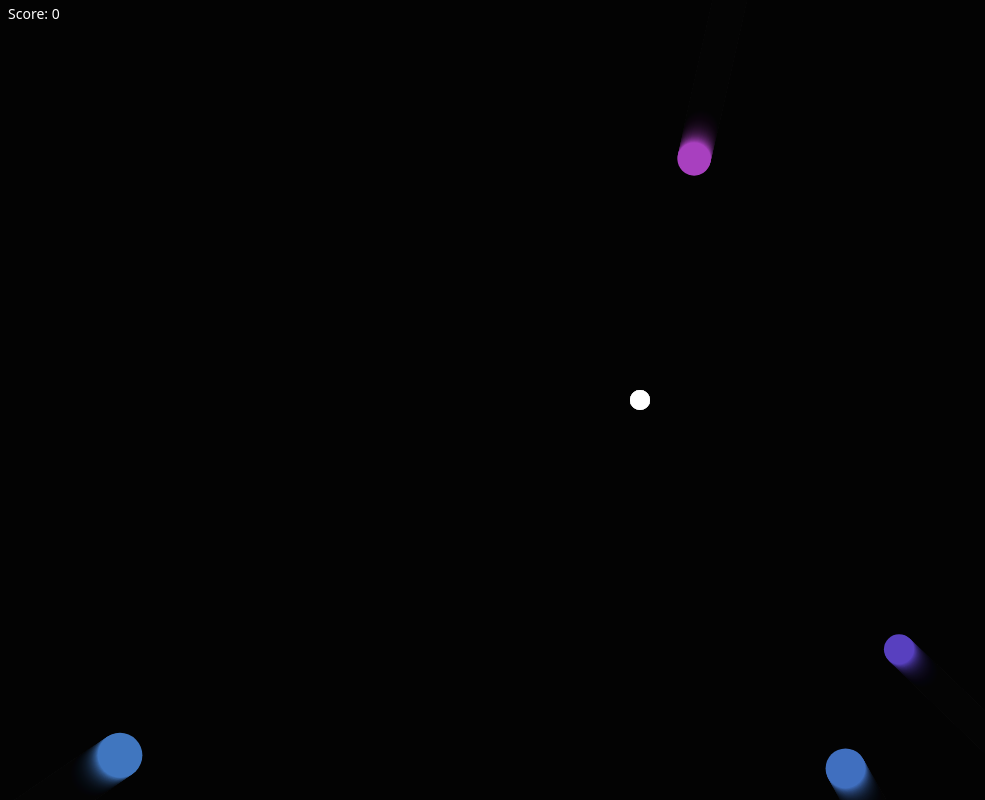
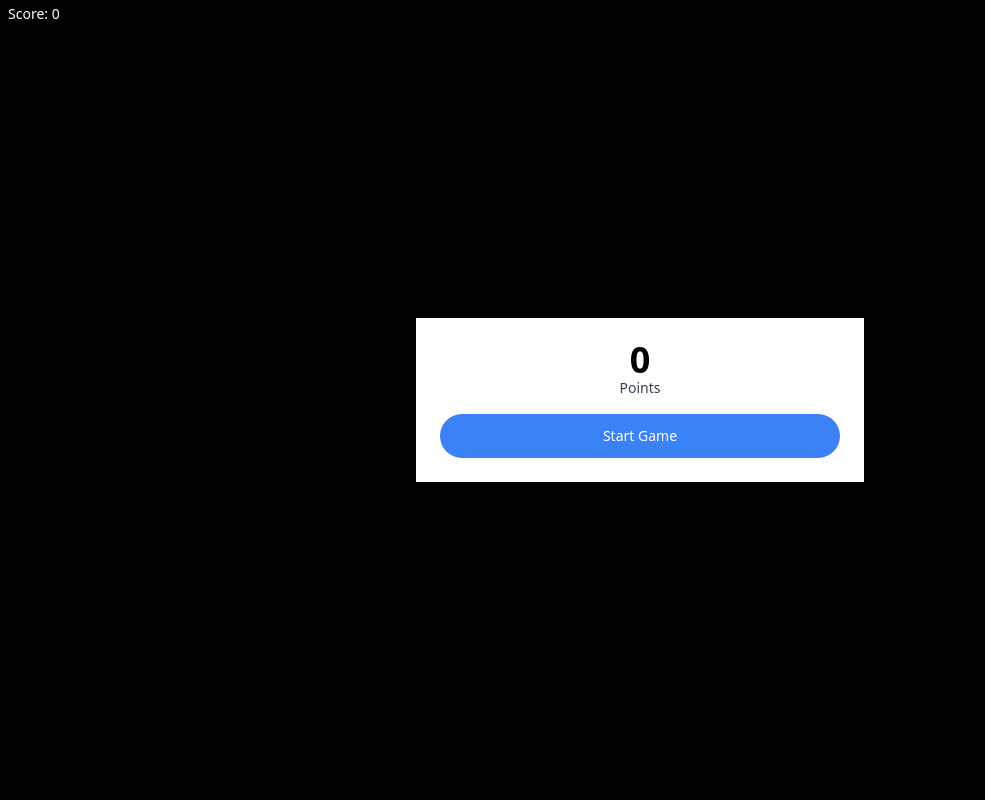
Before and after one commit to MarcMouries/Canvas-Game, a plain HTML site: page index.html in a window 1280 px wide. Shown: the whole page, without its empty margins (0-985 px from the left). Drawn offline with nearby package versions, Linux system fonts and the light colour scheme.

Commit message:
Completed GUI (Game is Complete)

```diff
--- a/index.html
+++ b/index.html
@@ -3,15 +3,33 @@
 <style>
   body {
     margin: 0;
+    background: black;
   }
 </style>
 
-<div class="fixed text-white text-sm ml-2 mt-1 select-none"><span>Score: </span><span id="scoreEl">0</span></div>
+<!-- Score -->
+<div class="fixed text-white text-sm ml-2 mt-1 select-none">
+  <span>Score: </span><span id="scoreEl">0</span>
+</div>
+<!--GUI-->
+<div class="fixed inset-0 flex items-center justify-center" id="modalEl">
+  <div class="bg-white max-w-md w-full p-6 text-center">
+    <h1 class="text-4xl font-bold leading-none" id="bigScoreEl">0</h1>
+    <p class="text-sm text-gray-700 mb-4">Points</p>
+    <div>
+      <button class="bg-blue-500 text-white w-full py-3 rounded-full text-sm" id="StartGameBtn">Start Game</button>
+    </div>
+  </div>
+
+</div>
+
+<!--Canvas-->
 <canvas></canvas>
 
 <script src="https://cdnjs.cloudflare.com/ajax/libs/gsap/3.5.1/gsap.min.js"
   integrity="sha512-IQLehpLoVS4fNzl7IfH8Iowfm5+RiMGtHykgZJl9AWMgqx0AmJ6cRWcB+GaGVtIsnC4voMfm8f2vwtY+6oPjpQ=="
   crossorigin="anonymous" referrerpolicy="no-referrer"></script>
+
 <script src="./index.js"></script>
 <script src="./Enemy.js"></script>
 <script src="./Particle.js"></script>
--- a/index.js
+++ b/index.js
@@ -6,6 +6,10 @@ canvas.width = innerWidth;
 canvas.height = innerHeight;
 
 const scoreEl = document.querySelector('#scoreEl');
+const StartGameBtn = document.querySelector('#StartGameBtn');
+const modalEl = document.querySelector('#modalEl');
+const bigScoreEl = document.querySelector('#bigScoreEl');
+
 
 class Player {
     constructor(x, y, radius, color) {
@@ -25,12 +29,20 @@ class Player {
 const cx = canvas.width / 2
 const cy = canvas.height / 2
 
-const player = new Player(cx, cy, 10, 'white');
+let player = new Player(cx, cy, 10, 'white');
+let projectiles = []
+let enemies = []
+let particles = []
 
-const projectiles = []
-const enemies = []
-const particles = []
-
+function init() {
+    player = new Player(cx, cy, 10, 'white');
+    projectiles = []
+    enemies = []
+    particles = []
+    score = 0
+    scoreEl.innerHTML = score
+    bigScoreEl.innerHTML = score
+}
 
 function spawnEnemies() {
     setInterval(() => {
@@ -95,6 +107,8 @@ function animate() {
 
         if (dist - Enemy.radius - player.radius < 1) {
             cancelAnimationFrame(animationID)
+            modalEl.style.display = 'flex'
+            bigScoreEl.innerHTML = score
         }
 
         projectiles.forEach((projectile, projectileIndex) => {
@@ -131,7 +145,7 @@ function animate() {
                     //remove from scene altogether
 
                     score += 100
-                scoreEl.innerHTML = score
+                    scoreEl.innerHTML = score
 
                     setTimeout(() => {
                         enemies.splice(index, 1)
@@ -157,5 +171,10 @@ addEventListener('click', (event) => {
         new Projectile(cx, cy, 5, 'white', velocity))
 })
 
-animate()
-spawnEnemies()
+
+StartGameBtn.addEventListener('click', () => {
+    init()
+    animate()
+    spawnEnemies()
+    modalEl.style.display = 'none'
+})
```
